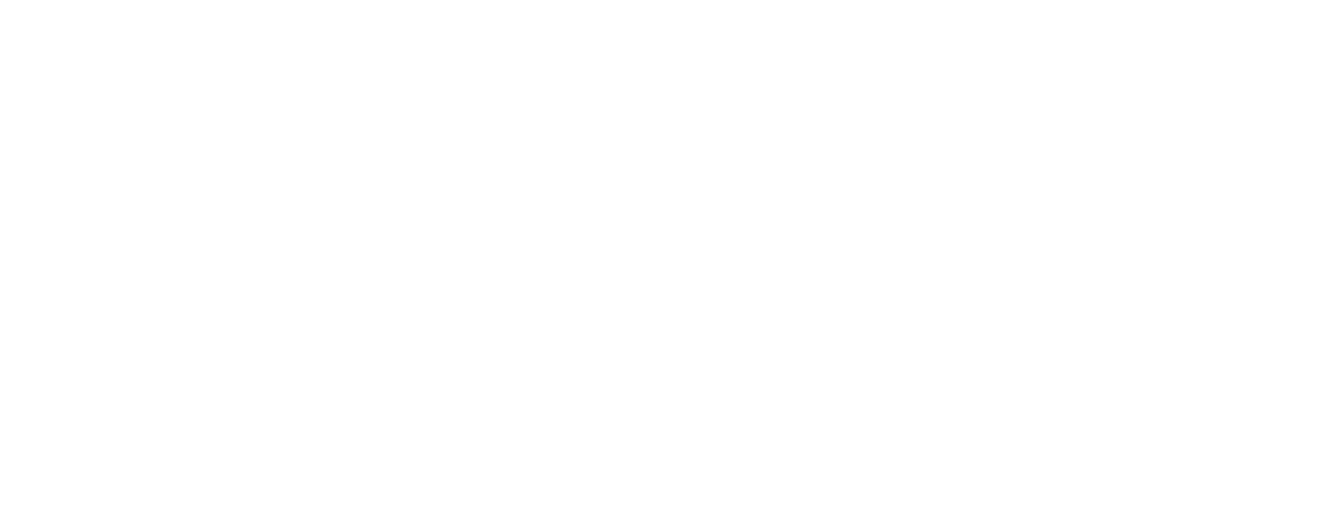
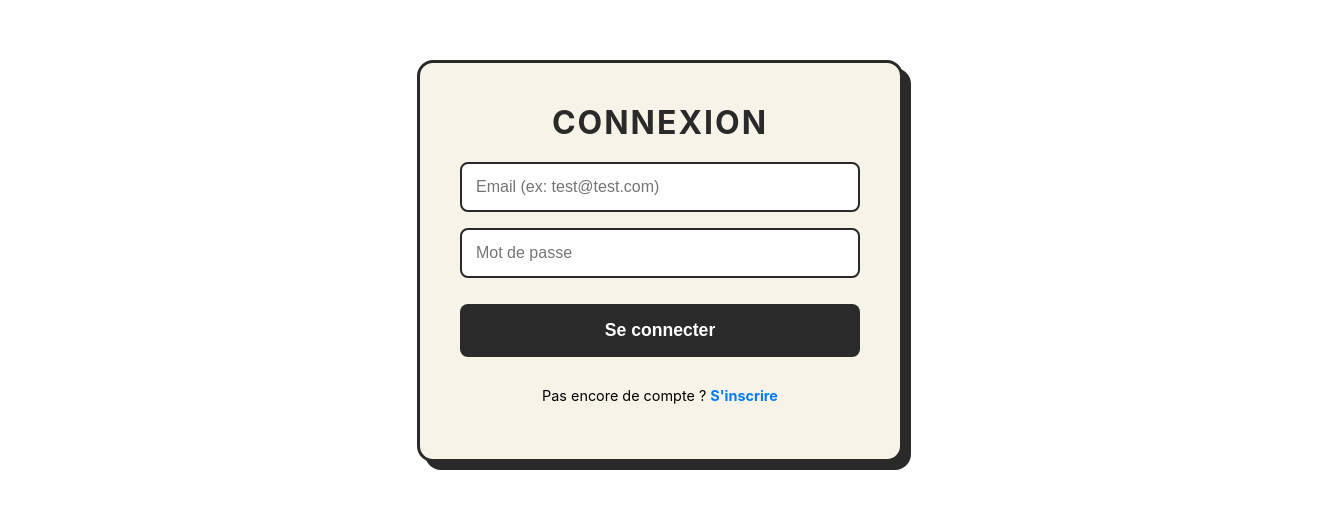
Before and after one commit to gaetanoy/budget-tracker, a React (Vite) app in the folder frontend/: page /login in a window 1280 px wide. Before the commit this address had no page. Shown: the part 159-668 px from the top of the page, 1320 px wide, since content can reach past the window. Built offline with nearby package versions, Linux system fonts and the light colour scheme.

Commit message:
adding login, register and profile pages

```diff
--- a/frontend/src/components/atoms/MyAccount/MyAccount.tsx
+++ b/frontend/src/components/atoms/MyAccount/MyAccount.tsx
@@ -1,9 +1,16 @@
 import { IoPersonCircle } from "react-icons/io5";
+import { useNavigate } from "react-router";
 import * as Styled from "./MyAccount.styles";
 
 export default function MyAccount() {
+  const navigate = useNavigate();
+
   return (
-    <Styled.Button type="button">
+    <Styled.Button
+      type="button"
+      onClick={() => navigate("/account")}
+      title="Voir mon profil"
+    >
       <IoPersonCircle />
     </Styled.Button>
   );
--- a/frontend/src/components/organisms/App/App.tsx
+++ b/frontend/src/components/organisms/App/App.tsx
@@ -1,4 +1,5 @@
-import { useState } from "react";
+import { useEffect, useState } from "react";
+import { useNavigate } from "react-router";
 import * as Styled from "./App.styles";
 import Summary from "../../molecules/Summary/Summary";
 import { Movements } from "../../molecules/Movements/Movements";
@@ -8,6 +9,8 @@
 import type { Category } from "../../../types/Category";
 
 export default function App() {
+  const navigate = useNavigate(); // <--- Hook navigation
+  const [isAuthenticated, setIsAuthenticated] = useState(false);
   const [categories, setCategories] = useState<Category[]>([
     { title: "Courses", color: "#FFD700", icon: "🛒" },
     { title: "Loyer", color: "#FF4500", icon: "🏠" },
@@ -41,6 +44,17 @@
   const [isMovementModalOpen, setIsMovementModalOpen] = useState(false);
   const [isCategoryModalOpen, setIsCategoryModalOpen] = useState(false);
 
+  // 1. Vérification auth au chargement
+  useEffect(() => {
+    const token = localStorage.getItem("token");
+    if (!token) {
+      navigate("/login"); // <--- Redirection automatique si pas connecté
+    } else {
+      setIsAuthenticated(true);
+      // fetchData(); // Décommentez quand on reconnectera l'API
+    }
+  }, [navigate]); // Ajouter navigate aux dépendances
+
   const addMovement = (mov: MovementProps) => {
     setMovements((prev) => [...prev, mov]);
     // POST API Call
@@ -52,6 +66,7 @@
     // POST API Call
     setIsCategoryModalOpen(false);
   };
+  if (!isAuthenticated) return null;
 
   return (
     <Styled.Wrapper>
--- /dev/null
+++ b/frontend/src/components/pages/Login/Login.styles.ts
@@ -0,0 +1,95 @@
+import styled from "styled-components";
+
+const colors = {
+  dark: "#2a2a2a",
+  beigeBg: "#F7F3E8",
+  white: "#ffffff",
+  blue: "#007bff",
+};
+
+export const Container = styled.div`
+  display: flex;
+  flex-direction: column;
+  align-items: center;
+  justify-content: center;
+  height: 100vh;
+  width: 100%;
+  padding: 20px;
+  background-color: #fff;
+`;
+
+export const Card = styled.div`
+  background: ${colors.beigeBg};
+  border: 3px solid ${colors.dark};
+  border-radius: 16px;
+  box-shadow: 8px 8px 0px ${colors.dark};
+  padding: 40px;
+  width: 100%;
+  max-width: 400px;
+  display: flex;
+  flex-direction: column;
+  gap: 20px;
+`;
+
+export const Title = styled.h1`
+  margin: 0;
+  text-align: center;
+  font-size: 2rem;
+  color: ${colors.dark};
+  text-transform: uppercase;
+  letter-spacing: 2px;
+`;
+
+export const Form = styled.form`
+  display: flex;
+  flex-direction: column;
+  gap: 16px;
+`;
+
+export const Input = styled.input`
+  padding: 14px;
+  border-radius: 8px;
+  border: 2px solid ${colors.dark};
+  font-size: 1rem;
+  outline: none;
+  transition: border-color 0.2s;
+
+  &:focus {
+    border-color: ${colors.blue};
+  }
+`;
+
+export const Button = styled.button`
+  padding: 16px;
+  background-color: ${colors.dark};
+  color: ${colors.white};
+  border: none;
+  border-radius: 8px;
+  font-size: 1.1rem;
+  font-weight: 700;
+  cursor: pointer;
+  margin-top: 10px;
+  transition: transform 0.1s;
+
+  &:hover {
+    transform: translateY(-2px);
+  }
+  &:active {
+    transform: translateY(1px);
+  }
+`;
+
+export const FooterText = styled.p`
+  text-align: center;
+  font-size: 0.9rem;
+  margin-top: 10px;
+
+  a {
+    color: ${colors.blue};
+    font-weight: 700;
+    text-decoration: none;
+    &:hover {
+      text-decoration: underline;
+    }
+  }
+`;
--- /dev/null
+++ b/frontend/src/components/pages/Login/Login.tsx
@@ -0,0 +1,53 @@
+import { useState } from "react";
+import { useNavigate, Link } from "react-router"; // react-router v7 (ou react-router-dom v6)
+import * as Styled from "./Login.styles";
+
+export default function Login() {
+  const navigate = useNavigate();
+  const [email, setEmail] = useState("");
+  const [password, setPassword] = useState("");
+
+  const handleSubmit = (e: React.FormEvent) => {
+    e.preventDefault();
+
+    // Simulation de connexion réussie
+    console.log("Login avec:", email, password);
+
+    // On simule le stockage d'un token
+    localStorage.setItem("token", "fake-jwt-token");
+
+    // Redirection vers le Dashboard (Accueil)
+    navigate("/");
+  };
+
+  return (
+    <Styled.Container>
+      <Styled.Card>
+        <Styled.Title>Connexion</Styled.Title>
+
+        <Styled.Form onSubmit={handleSubmit}>
+          <Styled.Input
+            type="email"
+            placeholder="Email (ex: test@test.com)"
+            value={email}
+            onChange={(e) => setEmail(e.target.value)}
+            required
+          />
+          <Styled.Input
+            type="password"
+            placeholder="Mot de passe"
+            value={password}
+            onChange={(e) => setPassword(e.target.value)}
+            required
+          />
+
+          <Styled.Button type="submit">Se connecter</Styled.Button>
+        </Styled.Form>
+
+        <Styled.FooterText>
+          Pas encore de compte ? <Link to="/register">S'inscrire</Link>
+        </Styled.FooterText>
+      </Styled.Card>
+    </Styled.Container>
+  );
+}
--- /dev/null
+++ b/frontend/src/components/pages/Register/Register.styles.ts
@@ -0,0 +1,95 @@
+import styled from "styled-components";
+
+const colors = {
+  dark: "#2a2a2a",
+  beigeBg: "#F7F3E8",
+  white: "#ffffff",
+  blue: "#007bff",
+};
+
+export const Container = styled.div`
+  display: flex;
+  flex-direction: column;
+  align-items: center;
+  justify-content: center;
+  height: 100vh;
+  width: 100%;
+  padding: 20px;
+  background-color: #fff;
+`;
+
+export const Card = styled.div`
+  background: ${colors.beigeBg};
+  border: 3px solid ${colors.dark};
+  border-radius: 16px;
+  box-shadow: 8px 8px 0px ${colors.dark};
+  padding: 40px;
+  width: 100%;
+  max-width: 400px;
+  display: flex;
+  flex-direction: column;
+  gap: 20px;
+`;
+
+export const Title = styled.h1`
+  margin: 0;
+  text-align: center;
+  font-size: 2rem;
+  color: ${colors.dark};
+  text-transform: uppercase;
+  letter-spacing: 2px;
+`;
+
+export const Form = styled.form`
+  display: flex;
+  flex-direction: column;
+  gap: 16px;
+`;
+
+export const Input = styled.input`
+  padding: 14px;
+  border-radius: 8px;
+  border: 2px solid ${colors.dark};
+  font-size: 1rem;
+  outline: none;
+  transition: border-color 0.2s;
+
+  &:focus {
+    border-color: ${colors.blue};
+  }
+`;
+
+export const Button = styled.button`
+  padding: 16px;
+  background-color: ${colors.dark};
+  color: ${colors.white};
+  border: none;
+  border-radius: 8px;
+  font-size: 1.1rem;
+  font-weight: 700;
+  cursor: pointer;
+  margin-top: 10px;
+  transition: transform 0.1s;
+
+  &:hover {
+    transform: translateY(-2px);
+  }
+  &:active {
+    transform: translateY(1px);
+  }
+`;
+
+export const FooterText = styled.p`
+  text-align: center;
+  font-size: 0.9rem;
+  margin-top: 10px;
+
+  a {
+    color: ${colors.blue};
+    font-weight: 700;
+    text-decoration: none;
+    &:hover {
+      text-decoration: underline;
+    }
+  }
+`;
--- /dev/null
+++ b/frontend/src/components/pages/Register/Register.tsx
@@ -0,0 +1,58 @@
+import { useState } from "react";
+import { useNavigate, Link } from "react-router";
+import * as Styled from "./Register.styles";
+
+export default function Register() {
+  const navigate = useNavigate();
+  const [username, setUsername] = useState("");
+  const [email, setEmail] = useState("");
+  const [password, setPassword] = useState("");
+
+  const handleSubmit = (e: React.FormEvent) => {
+    e.preventDefault();
+
+    // Simulation d'inscription réussie
+    console.log("Inscription:", { username, email, password });
+
+    alert("Compte créé avec succès ! Veuillez vous connecter.");
+    navigate("/login");
+  };
+
+  return (
+    <Styled.Container>
+      <Styled.Card>
+        <Styled.Title>Inscription</Styled.Title>
+
+        <Styled.Form onSubmit={handleSubmit}>
+          <Styled.Input
+            type="text"
+            placeholder="Nom d'utilisateur"
+            value={username}
+            onChange={(e) => setUsername(e.target.value)}
+            required
+          />
+          <Styled.Input
+            type="email"
+            placeholder="Email"
+            value={email}
+            onChange={(e) => setEmail(e.target.value)}
+            required
+          />
+          <Styled.Input
+            type="password"
+            placeholder="Mot de passe"
+            value={password}
+            onChange={(e) => setPassword(e.target.value)}
+            required
+          />
+
+          <Styled.Button type="submit">Créer mon compte</Styled.Button>
+        </Styled.Form>
+
+        <Styled.FooterText>
+          Déjà un compte ? <Link to="/login">Se connecter</Link>
+        </Styled.FooterText>
+      </Styled.Card>
+    </Styled.Container>
+  );
+}
--- a/frontend/src/main.tsx
+++ b/frontend/src/main.tsx
@@ -2,6 +2,9 @@
 import { createRoot } from "react-dom/client";
 import { BrowserRouter, Route, Routes } from "react-router";
 import App from "./components/organisms/App/App";
+import Account from "./components/pages/Account/Account.tsx";
+import Login from "./components/pages/Login/Login";
+import Register from "./components/pages/Register/Register";
 import MainLayout from "./components/layouts/MainLayout/MainLayout.tsx";
 
 // biome-ignore lint/style/noNonNullAssertion: element root should be here
@@ -9,8 +12,11 @@
   <StrictMode>
     <BrowserRouter>
       <Routes>
+        <Route path="/login" element={<Login />} />
+        <Route path="/register" element={<Register />} />
         <Route element={<MainLayout />}>
           <Route index element={<App />} />
+          <Route path="account" element={<Account />} />
         </Route>
       </Routes>
     </BrowserRouter>
```
Also changed, not shown: 1 other file (tests, documents, lock files or other folders).
